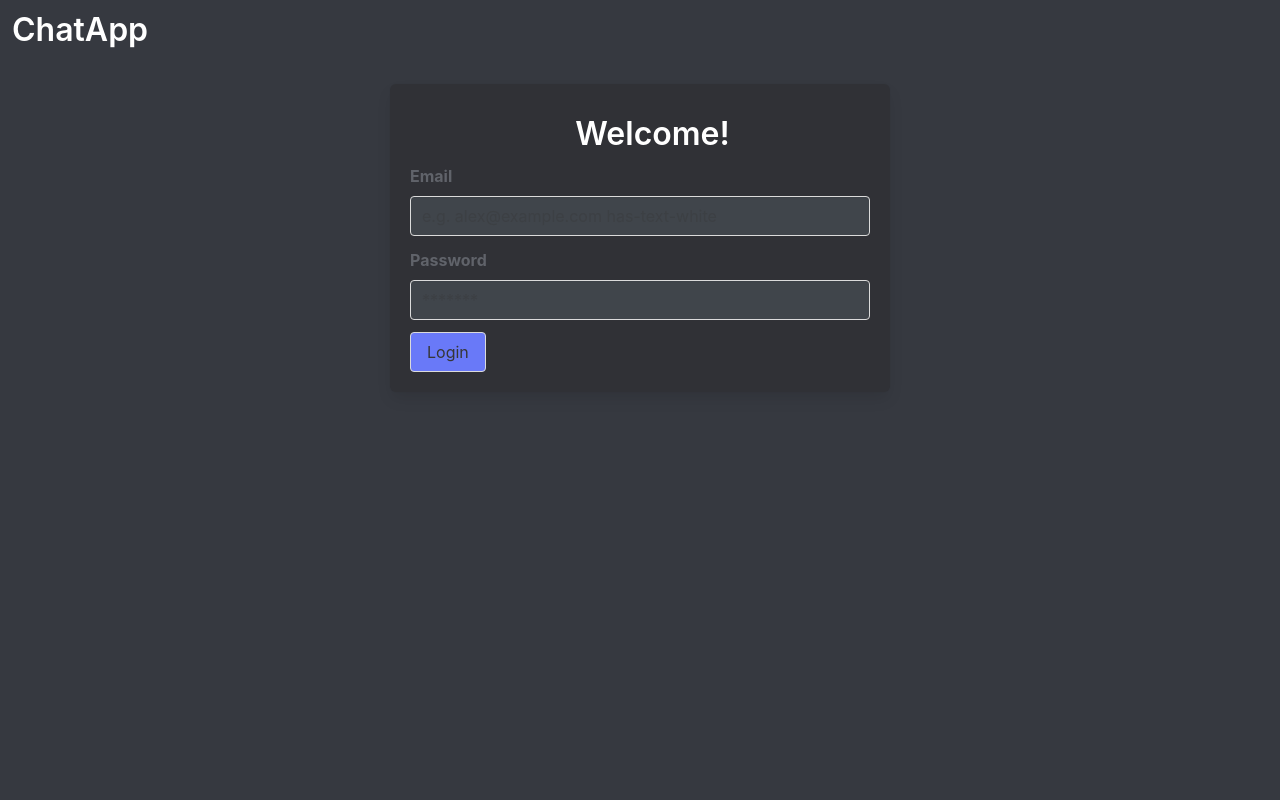
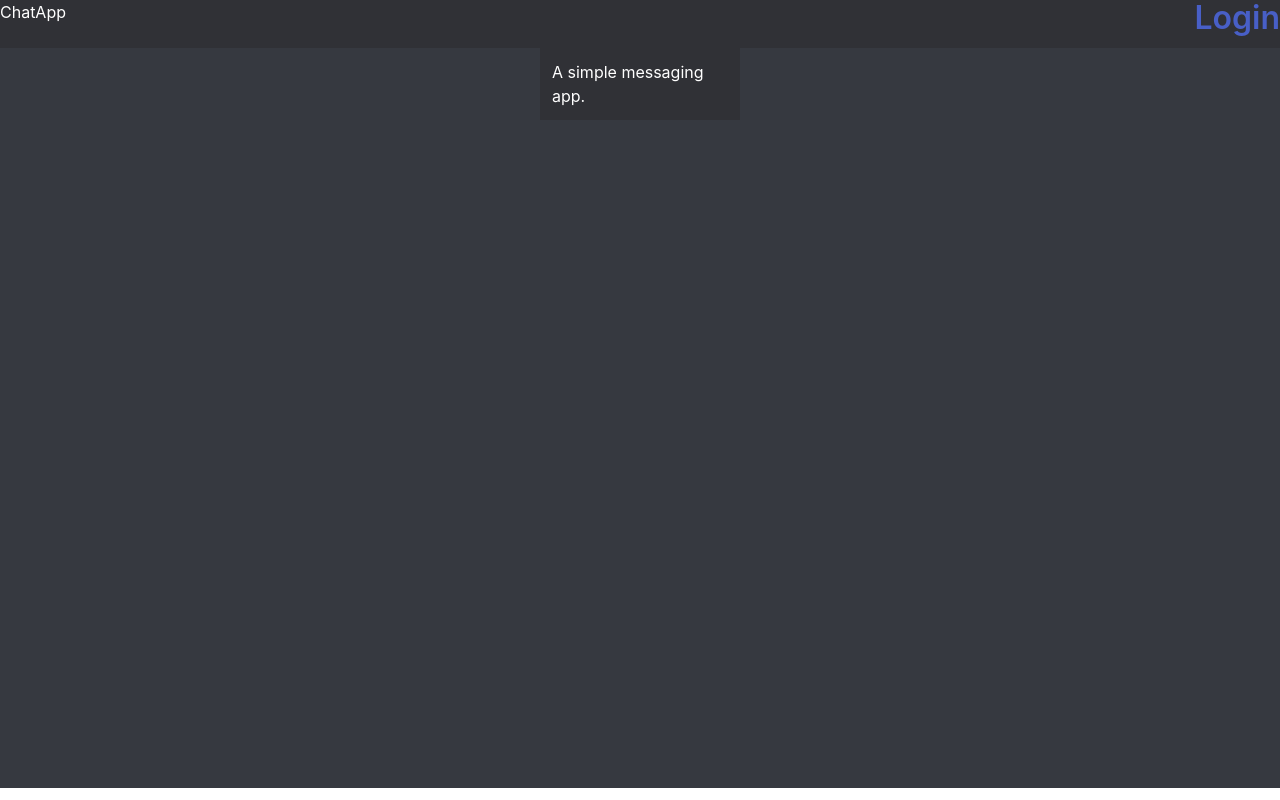
Before and after one commit to rohangreddy/ChatApp, a React (Create React App) app in the folder frontend/chat-app/: page / in a window 1280 px wide. Built offline with nearby package versions, Linux system fonts and the light colour scheme.

Commit message:
added firebase authentication

```diff
--- a/frontend/chat-app/src/App.js
+++ b/frontend/chat-app/src/App.js
@@ -1,28 +1,21 @@
-import logo from './logo.svg';
 import './App.css';
 import React, { Component } from 'react'
-import { BrowserRouter, Route, Switch } from "react-router-dom";
+import { BrowserRouter as Router, Route, Switch, Redirect } from "react-router-dom";
+
 import Landing from './Components/landing'
+import SignIn from './Components/signin'
 import MainPage from './Components/main'
-
-var firebaseConfig = {
-    apiKey: "AIzaSyDvQQjZjggLRGGXYhKccshhR8-GD8bheEY",
-    authDomain: "chatapp-96c03.firebaseapp.com",
-    projectId: "chatapp-96c03",
-    storageBucket: "chatapp-96c03.appspot.com",
-    messagingSenderId: "763312119498",
-    appId: "1:763312119498:web:a1d1f020e1406e10e7de33"
-  };
 
 class App extends Component {
     render() {
         return (
-            <BrowserRouter>
+            <Router>
                 <Switch>
-                    <Route exact path ="/" component={Landing} />
-                    <Route path="/main" component={MainPage} />
+                    <Route exact path ="/" component={Landing}></Route>
+                    <Route path="/main" component={MainPage}></Route>
+                    <Route path="/signin" component={SignIn}></Route>
                 </Switch>
-            </BrowserRouter>
+            </Router>
         );
     }
 }
--- a/frontend/chat-app/src/Components/landing.jsx
+++ b/frontend/chat-app/src/Components/landing.jsx
@@ -1,53 +1,38 @@
 import React, { Component } from 'react'
 import {Link } from "react-router-dom";
 
+
+
 var rootStyle = {
     backgroundColor: '#363940',
-    color : 'white',
-    height: '100vh',
-    minheight : '100vh'
+    height: '100vh'
 }
 
 var boxStyle = {
     backgroundColor: '#303136',
-    width: '500px'
+    color: 'white',
+    width: '200px'
 }
-
-var fieldStyle = {
-    backgroundColor: '#40454B',
-    color: 'white'
-}
-
 
 export default class Landing extends Component {
     render() {
         return (
             <div style={rootStyle}>
-                <div class="title">
-                    <div class="column is-4 has-text-white">
+                <div class="columns" style={{backgroundColor: '#303136'}}>
+                    <div class="column has-text-white">
                         ChatApp
+                    </div>
+                    <div class="column has-text-right">
+                        <div class="title">
+                            <Link to="/signin">
+                                Login
+                            </Link>
+                        </div>
                     </div>
                 </div>
                 <div class="columns is-centered">
-                    <div class="column is-narrow">
-                        <form class="box" style={boxStyle}>
-                            <div class="column is-offset-one-third">
-                                <div class="title has-text-white">Welcome!</div>
-                            </div>
-                            <div class="field">
-                                <label class="label" style={{ color: '#60636A'}}>Email</label>
-                                <div class="control">
-                                    <input class="input" type="email" placeholder="e.g. alex@example.com has-text-white" style={fieldStyle}></input>
-                                </div>
-                            </div>
-                            <div class="field">
-                                <label class="label" style={{ color: '#60636A'}} >Password</label>
-                                <div class="control">
-                                    <input class="input" type="password" placeholder="*******" style={fieldStyle}></input>
-                                </div>
-                            </div>
-                                <Link to="/main"><button class="button" style={{backgroundColor: '#6979F8'}}>Login</button></Link>
-                        </form>
+                    <div class="column is-narrow" style={boxStyle}>
+                        A simple messaging app.
                     </div>
                 </div>
             </div>
--- a/frontend/chat-app/src/Components/main.jsx
+++ b/frontend/chat-app/src/Components/main.jsx
@@ -1,4 +1,8 @@
 import React, { Component } from 'react'
+import { Redirect } from "react-router-dom";
+
+import { auth } from '../services/firebase'
+
 
 var rootStyle = {
     backgroundColor: '#212226',
@@ -7,13 +11,38 @@ var rootStyle = {
 }
 
 export default class MainPage extends Component {
+    constructor(props) {
+        super(props)
+
+        this.state = {
+            user: auth().currentUser
+        }
+    }
+
+    componentDidMount() {
+        auth().onAuthStateChanged(user => {
+            if(user) {
+                this.setState({user})
+            }
+            else {
+                this.setState({user: null})
+            }
+
+         });
+    }
+
+    signOut() {
+        auth().signOut()
+    }
     render() {
+        if (this.state.user) {
             return (
                 <div style={rootStyle}>
-                <div class="title">
-                    <div class="column is-4 has-text-white">
+                    <div class="title has-text-white">
                             ChatApp
                     </div>
+                    <div class="column" align="right">
+                        <button class="button" style={{backgroundColor: '#40454B', color: '#FFFFFF'}} onClick={() => this.signOut()}>Sign Out</button>
                     </div>
                     <div class="columns">
                         <div class="column is-narrow" style={{ backgroundColor: '#303136', height: '85vh', width: '300px' }}>
@@ -25,11 +54,14 @@ export default class MainPage extends Component {
                             </div>
                         </div>
                         <div class="column" style={{backgroundColor: '#363940', height: '100vh'}}>
-                            <h1>Dashboard</h1>
+                                <h1>Welcome {auth().currentUser.displayName}!</h1>
                         </div>
                     </div>
                 </div>
-
+            );
+        }
+        return (
+            <Redirect to="/signin" />
         );
     }
 }
--- /dev/null
+++ b/frontend/chat-app/src/Components/signin.jsx
@@ -0,0 +1,174 @@
+import React, { Component } from 'react'
+import { auth } from '../services/firebase';
+import firebase from 'firebase'
+import StyledFirebaseAuth from 'react-firebaseui/StyledFirebaseAuth';
+import { Redirect } from "react-router-dom";
+
+
+var rootStyle = {
+    backgroundColor: '#363940',
+    color : 'white',
+    height: '100vh',
+    minheight : '100vh'
+}
+
+var boxStyle = {
+    backgroundColor: '#303136',
+}
+
+var fieldStyle = {
+    backgroundColor: '#40454B',
+    color: 'white'
+}
+
+const uiConfig = {
+    signInFlow: 'popup',
+    //signInSuccessUrl: '/main',
+    signInOptions :[
+        firebase.auth.EmailAuthProvider.PROVIDER_ID,
+    ],
+    callbacks: false,
+};
+
+class SignedInComponent extends Component {
+    constructor(props) {
+        super(props)
+
+        this.state = {
+            data: null
+        }
+    }
+
+    signOut() {
+        auth().signOut()
+    }
+
+    render() {
+        return (
+            <Redirect to="/main" />
+            /*<section className="section">
+                <div className="container has-text-centered">
+                    Hello {this.props.user.displayName} {this.props.user.email}!
+                    You are now signed in.
+                    <button onClick={() => this.signOut()}>Sign out </button>
+                </div>
+            </section>*/
+        )
+    }
+}
+
+export default class SignIn extends Component {
+    constructor(props) {
+        super(props)
+
+        this.state = {
+            user: null
+        }
+    }
+
+    componentDidMount() {
+        firebase.auth().onAuthStateChanged((user) => {
+            if (user) {
+                this.setState({user})
+            } else {
+                this.setState({ user: null });
+            }
+        });
+    }
+
+    render() {
+        if (this.state.user) {
+            return <SignedInComponent user={this.state.user}/>
+        }
+        return (
+            <section className="section" style={rootStyle}>
+                <div className="container has-text-centered">
+                    <h1 className="title has-text-white">ChatApp</h1>
+                    <StyledFirebaseAuth
+                        uiConfig={uiConfig}
+                        firebaseAuth={auth()}/>
+                </div>
+            </section>
+        )
+    }
+}
+
+
+
+/*export default class SignIn extends Component {
+    constructor(props) {
+        super(props);
+        this.state = {
+            error: null,
+            email: "",
+            password: ""
+        };
+        this.handleChange = this.handleChange.bind(this);
+        this.handleSubmit = this.handleSubmit.bind(this);
+    }
+
+    handleChange(event) {
+        this.setState({
+          [event.target.name]: event.target.value
+        });
+    }
+
+    async handleSubmit(event) {
+        event.preventDefault();
+        this.setState({ error: "" });
+        try {
+          await signin(this.state.email, this.state.password);
+        } catch (error) {
+          this.setState({ error: error.message });
+        }
+    }
+
+    render() {
+        return (
+            <div style={rootStyle}>
+                <div class="title">
+                    <div class="column is-4 has-text-white">
+                        ChatApp
+                    </div>
+                </div>
+                <div class="columns is-centered">
+                    <form class="box" onSubmit={this.handleSubmit} style={boxStyle}>
+                        <div class="title is-centered has-text-white">Welcome!</div>
+                        <div class="field">
+                            <label class="label" style={{ color: '#60636A'}}>Email</label>
+                            <input class="input"
+                            placeholder="Email"
+                            name="email"
+                            type="email"
+                            onChange={this.handleChange}
+                            value={this.state.email}
+                            ></input>
+                        </div>
+                        <div class="field">
+                            <label class="label" style={{ color: '#60636A'}} >Password</label>
+                            <input class="input"
+                            placeholder="Password"
+                            name="password"
+                            onChange={this.handleChange}
+                            value={this.state.password}
+                            type="password"
+                            />
+                        </div>
+                        <div style={{color: '#FFFFFF'}}>
+                            {this.state.error ? (
+                            <p>{this.state.error}</p>
+                            ) : null}
+                        </div>
+                        <div>
+                        <button class="button is-primary" type="submit" style={{backgroundColor: '#6979F8'}}>Login</button>
+                        </div>
+                        <p>
+                            Don't have an account? <Link to="/signup">Sign up</Link>
+                        </p>
+                    </form>
+                </div>
+            </div>
+        )
+    }
+}
+*/
--- a/frontend/chat-app/src/index.js
+++ b/frontend/chat-app/src/index.js
@@ -4,9 +4,10 @@ import './index.css';
 import App from './App';
 import reportWebVitals from './reportWebVitals';
 
+
 ReactDOM.render(
   <React.StrictMode>
-    <App />
+        <App />
   </React.StrictMode>,
   document.getElementById('root')
 );
--- /dev/null
+++ b/frontend/chat-app/src/services/firebase.js
@@ -0,0 +1,15 @@
+import firebase from 'firebase';
+import StyledFirebaseAuth from 'react-firebaseui/StyledFirebaseAuth';
+
+const config = {
+    apiKey: "AIzaSyDvQQjZjggLRGGXYhKccshhR8-GD8bheEY",
+    authDomain: "chatapp-96c03.firebaseapp.com",
+    projectId: "chatapp-96c03",
+    storageBucket: "chatapp-96c03.appspot.com",
+    messagingSenderId: "763312119498",
+    appId: "1:763312119498:web:a1d1f020e1406e10e7de33"
+};
+
+firebase.initializeApp(config)
+
+export const auth = firebase.auth;
```
Also changed, not shown: frontend/chat-app/src/helpers/auth.js (added, +13 -0 lines). Lines whose indentation alone changed are shown as unchanged.
